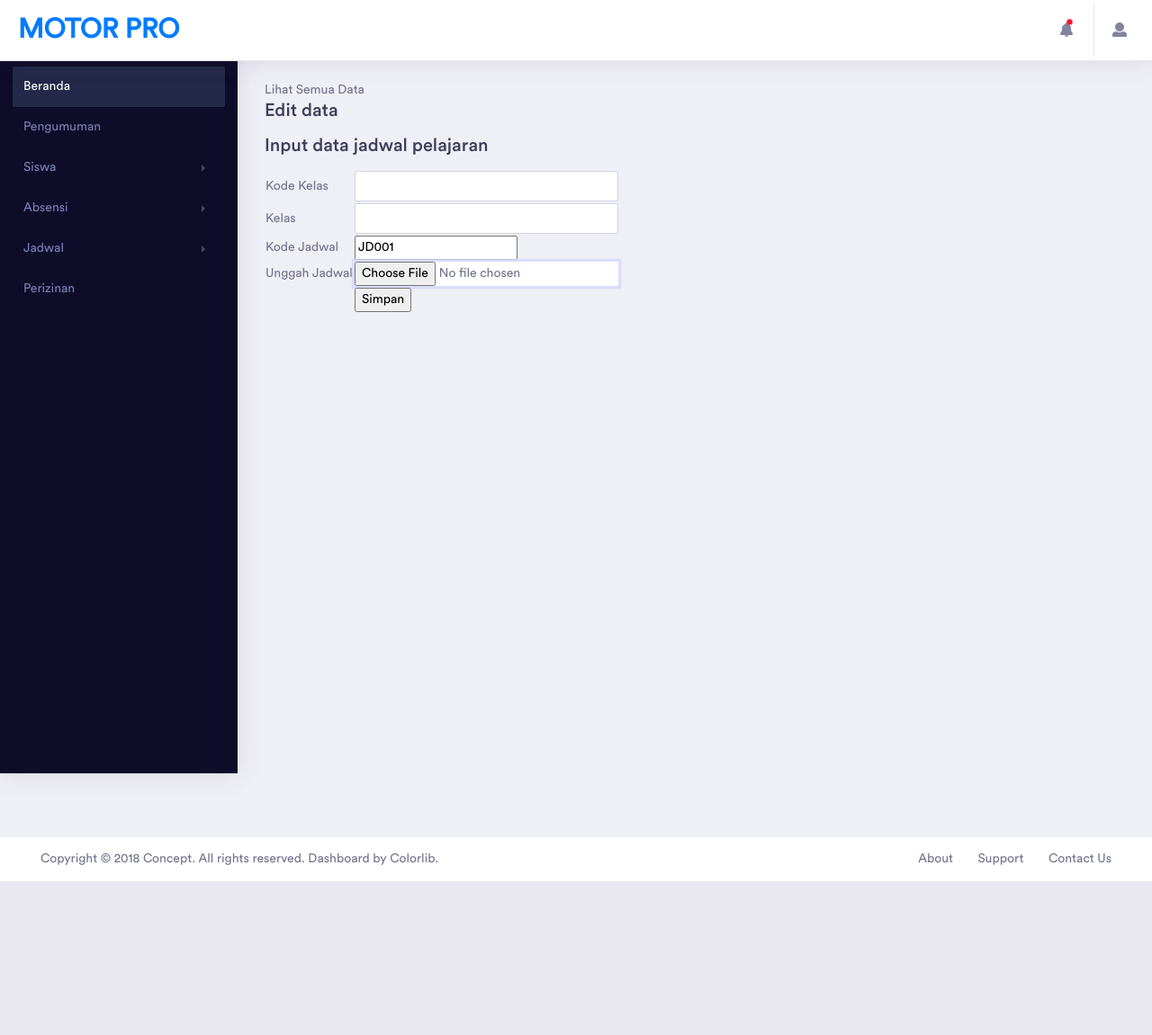
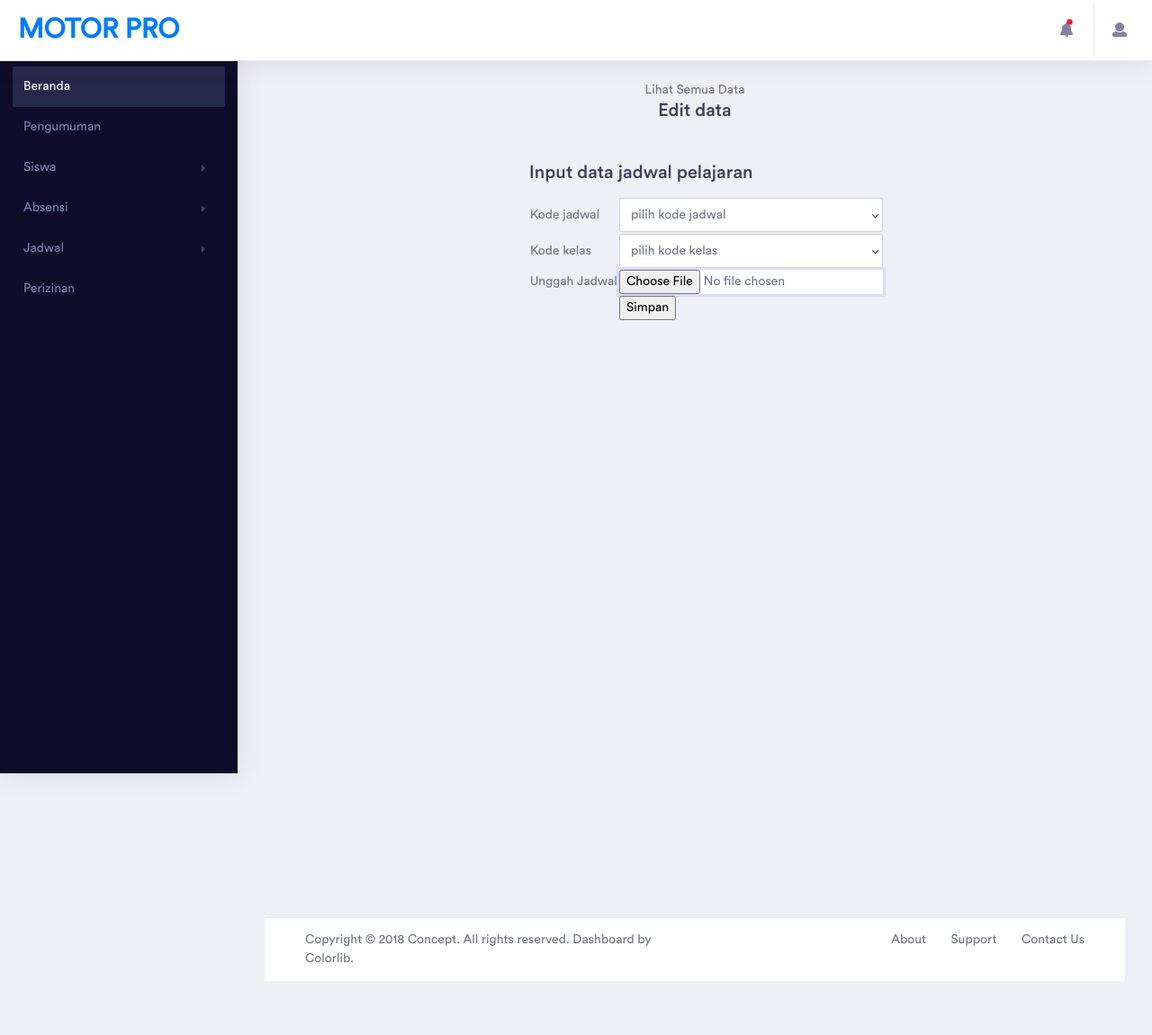
Before and after one commit to samuraix888/Kelompok5TugasWEB, a PHP site: page /edit_jadwal.php?id=Sample in a window 1280 px wide. Shown: the whole page at 90% size. Before the commit the page ends 980 px from the top, so only its background shows below. Run offline with PHP 8.4, Linux system fonts and the light colour scheme; tables that the repository leaves empty or names only in its code hold one stand-in row (values such as "Sample post"); some web fonts are replaced.

Commit message:
by dimas

```diff
--- a/edit_jadwal.php
+++ b/edit_jadwal.php
@@ -143,12 +143,12 @@ SULISTIANTO</h5>
                 <div class="row">
                 <div class="container">
                 <div class="eco">
-
+<center>
 <a href="index_jadwal_admin.php">Lihat Semua Data</a>
 
 <br />
 <h3>Edit data</h3>
-
+</center>
 <?php
 include "koneksi_jadwal.php";
 $id = $_GET['id'];
@@ -157,49 +157,51 @@ $nomor = 1;
 while ($data = mysqli_fetch_array($query_mysql)) {
   ?>
 
+ <div class="dashboard-wrapper">
+            <div class="container-fluid dashboard-content">
+                <div class="row">
+                <div class="container">
+        <form action="koneksi_input_jadwal.php" method="post" enctype="multipart/form-data">
           <table>
             <h3>Input data jadwal pelajaran<h3>
-                <tr>
-                  <td>Kode Kelas</td>
-                  <td> <input type="text" class="form-control" name="kode_kelas">
-                  </td>
-                </tr>
-                <tr>
-                  <td> Kelas</td>
-                  <td> <input type="text" class="form-control" name="kode_kelas">
-                  </td>
-                </tr>
+              <tr>
+                <td>Kode jadwal</td>
+                  <td>
+                      <select class="form-control"
+                      name="kode_jadwal" id="kode_jadwal" required>
+                      <option value="">pilih kode jadwal</option>
+                      <?php
+                      include('koneksi_jadwal.php');
+                        $ww = mysqli_query($host, "SELECT * from tb_jadwal");
+                        while ($dp = mysqli_fetch_array($ww)) {
+                      ?>
+                        <option value="<?= $dp['kode_jadwal']?>">
+                         <?= $dp['kode_jadwal']?>
+                    </option>
+                        <?php
+                        }
+                        ?>
+                      </select>
+                  </tr>
 
-
-                  <td>Kode Jadwal</td>
+                <td>Kode kelas</td>
                   <td>
-                  <?php
-                  include "koneksi_jadwal.php";
-                  // mencari kode barang dengan nilai paling besar
-                  $query = "SELECT max(kode_jadwal) as maxKode FROM tb_jadwal";
-                  $hasil = mysqli_query($host,$query);
-                  $data = mysqli_fetch_array($hasil);
-                  $kode_jadwal = $data['maxKode'];
-                  // mengambil angka atau bilangan dalam kode anggota terbesar,
-                 // dengan cara mengambil substring mulai dari karakter ke-1 diambil 6 karakter
-// misal 'BRG001', akan diambil '001'
-// setelah substring bilangan diambil lantas dicasting menjadi integer
-                    $noUrut = (int) substr($kode_jadwal, 3, 3);
-
-// bilangan yang diambil ini ditambah 1 untuk menentukan nomor urut berikutnya
-                    $noUrut++;
-
-// membentuk kode anggota baru
-// perintah sprintf("%03s", $noUrut); digunakan untuk memformat string sebanyak 3 karakter
-// misal sprintf("%03s", 12); maka akan dihasilkan '012'
-// atau misal sprintf("%03s", 1); maka akan dihasilkan string '001'
-                    $char = "JD";
-                    $kode_jadwal = $char . sprintf("%03s", $noUrut);
-
-                  ?>
-                  <input type="text" class="class" name="kode_jadwal" value="<?= $kode_jadwal ?>" readonly>
-                  </td>
-                </tr>
+                      <select class="form-control"
+                      name="kode_kelas" id="kode_kelas" required>
+                      <option value="">pilih kode kelas</option>
+                      <?php
+                      include('koneksi_jadwal.php');
+                        $ww = mysqli_query($host, "SELECT * from tb_kelas");
+                        while ($dp = mysqli_fetch_array($ww)) {
+                      ?>
+                        <option value="<?= $dp['kode_kelas']?>">
+                         <?= $dp['kode_kelas']?>
+                    </option>
+                        <?php
+                        }
+                        ?>
+                      </select>
+               </tr>
 
                 <tr>
                   <td>Unggah Jadwal</td>
```
Also changed, not shown: index_jadwal_admin.php (+18 -3 lines), update_jadwal.php (+5 -4 lines), file/Screenshot (35).png (added), file/Screenshot (37).png (added), file/Screenshot (4).png (added), file/Screenshot (40).png (added), file/Screenshot (8).png (added), file/cluse-jam-tangan-analog-oem-black-5.jpg (added).
